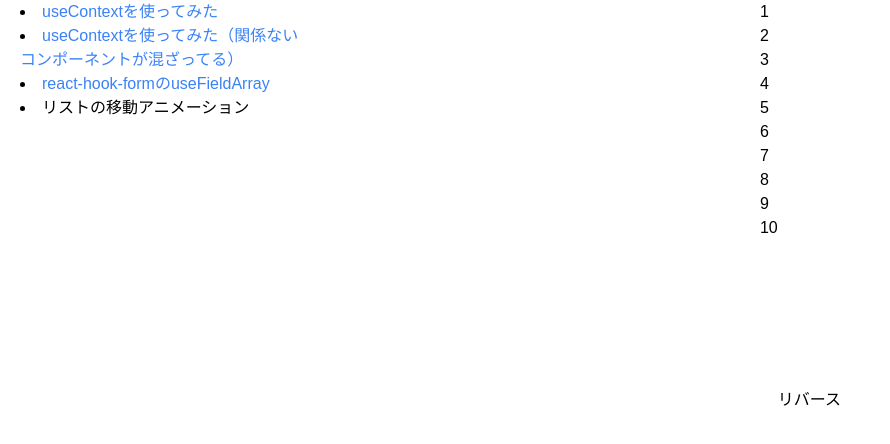
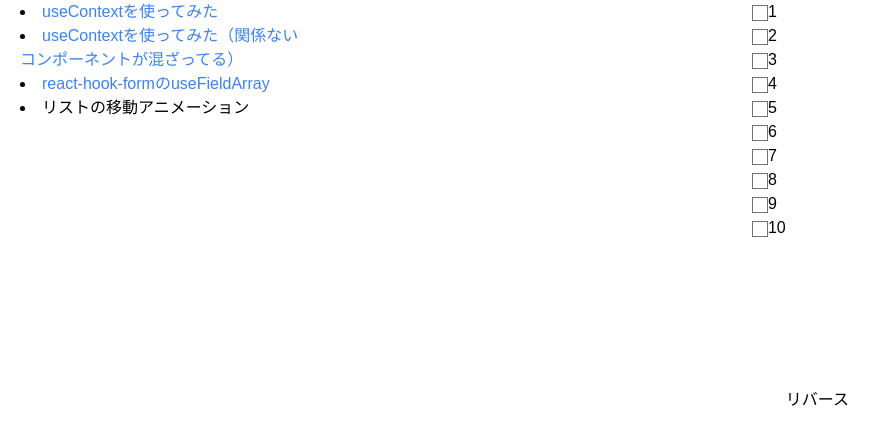
Before and after one commit to bolobob/ReactSampleList, a React (Vite) app: page /transition/list in a window 1280 px wide. Shown: the top 444 px of the page, without its empty margins (0-890 px from the left). Built offline with nearby package versions, Linux system fonts and the light colour scheme.

Commit message:
リストアイテム移動のアニメーションの実装

```diff
--- a/package.json
+++ b/package.json
@@ -16,6 +16,7 @@
     "@mui/material": "^5.11.16",
     "clsx": "^1.2.1",
     "eslint-plugin-react-hooks": "^4.6.0",
+    "framer-motion": "^10.12.10",
     "prettier": "^2.8.4",
     "react": "^18.2.0",
     "react-dom": "^18.2.0",
--- a/src/features/transition/components/List.tsx
+++ b/src/features/transition/components/List.tsx
@@ -1,18 +1,60 @@
-import { useCallback, useState } from "react";
+import {
+  ChangeEvent,
+  SyntheticEvent,
+  useCallback,
+  useMemo,
+  useState,
+} from "react";
+import { Reorder } from "framer-motion";
 
 export const List = () => {
   const [items, setItems] = useState([1, 2, 3, 4, 5, 6, 7, 8, 9, 10]);
+  const [checkedItems, setCheckedItems] = useState<number[]>([]);
   const handleClickReverseButton = useCallback(() => {
     setItems([...items.reverse()]);
   }, []);
+  const handleChangeChecked = useCallback(
+    ({ target }: ChangeEvent<HTMLInputElement>) => {
+      if (target.checked) {
+        setCheckedItems((prevState) => {
+          return [...new Set([...prevState, parseInt(target.value, 10)])];
+        });
+      } else {
+        setCheckedItems((prevState) => {
+          return prevState.filter(
+            (value) => value !== parseInt(target.value, 10)
+          );
+        });
+      }
+    },
+    []
+  );
+
+  const sortedItems = useMemo(() => {
+    const notCheckedItems = items.filter(
+      (value) => !checkedItems.includes(value)
+    );
+
+    return [...checkedItems, ...notCheckedItems];
+  }, [checkedItems, items]);
 
   return (
     <>
-      <ul>
-        {items.map((item) => (
-          <li key={item}>{item}</li>
+      <Reorder.Group as="ul" axis="y" values={items} onReorder={setItems}>
+        {sortedItems.map((item) => (
+          <Reorder.Item key={item} value={item}>
+            <label>
+              <input
+                type="checkbox"
+                value={item}
+                onChange={handleChangeChecked}
+                checked={checkedItems.includes(item)}
+              />
+              {item}
+            </label>
+          </Reorder.Item>
         ))}
-      </ul>
+      </Reorder.Group>
       <button onClick={handleClickReverseButton}>リバース</button>
     </>
   );
```
Also changed, not shown: 1 other file (tests, documents, lock files or other folders).
